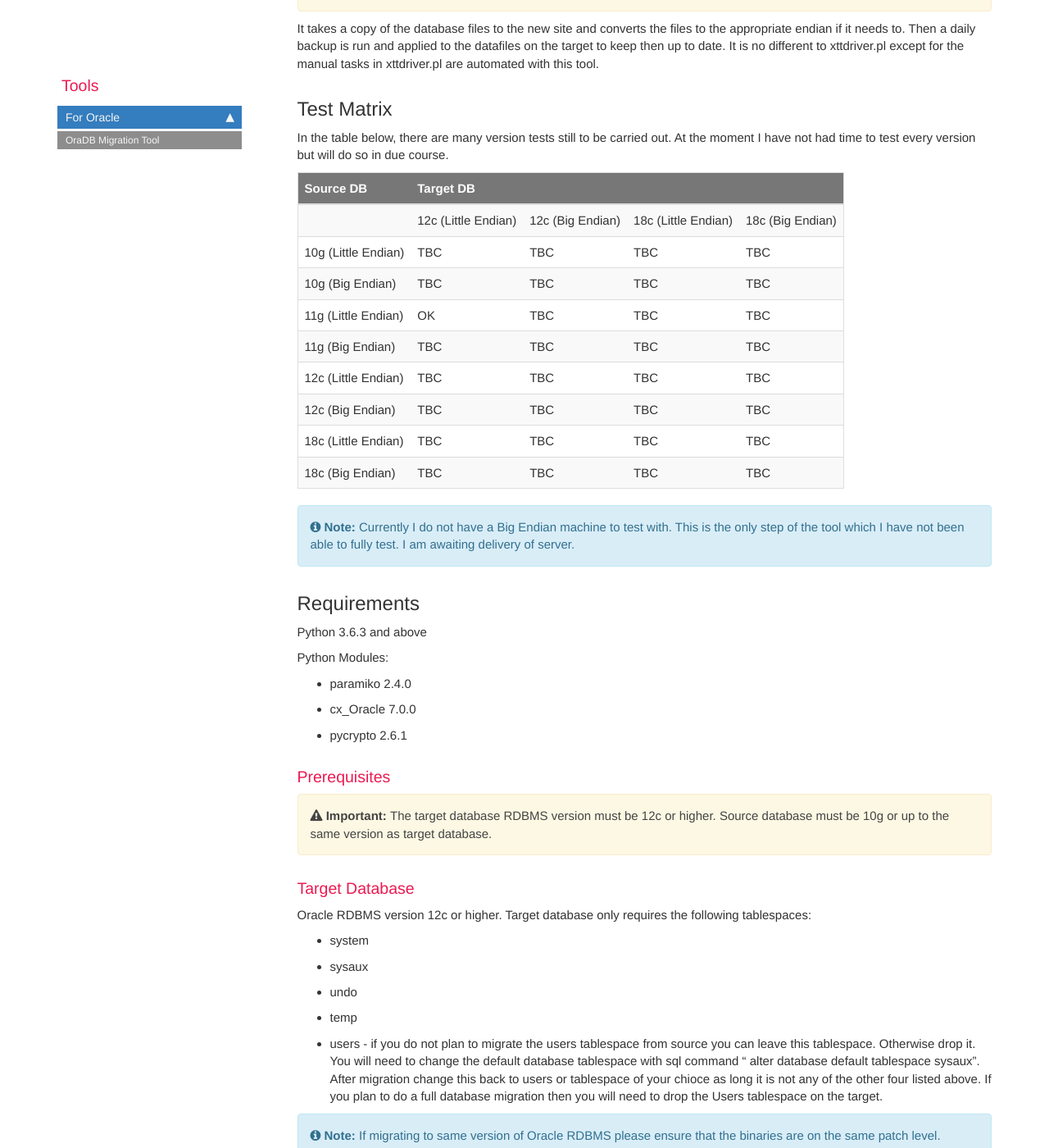
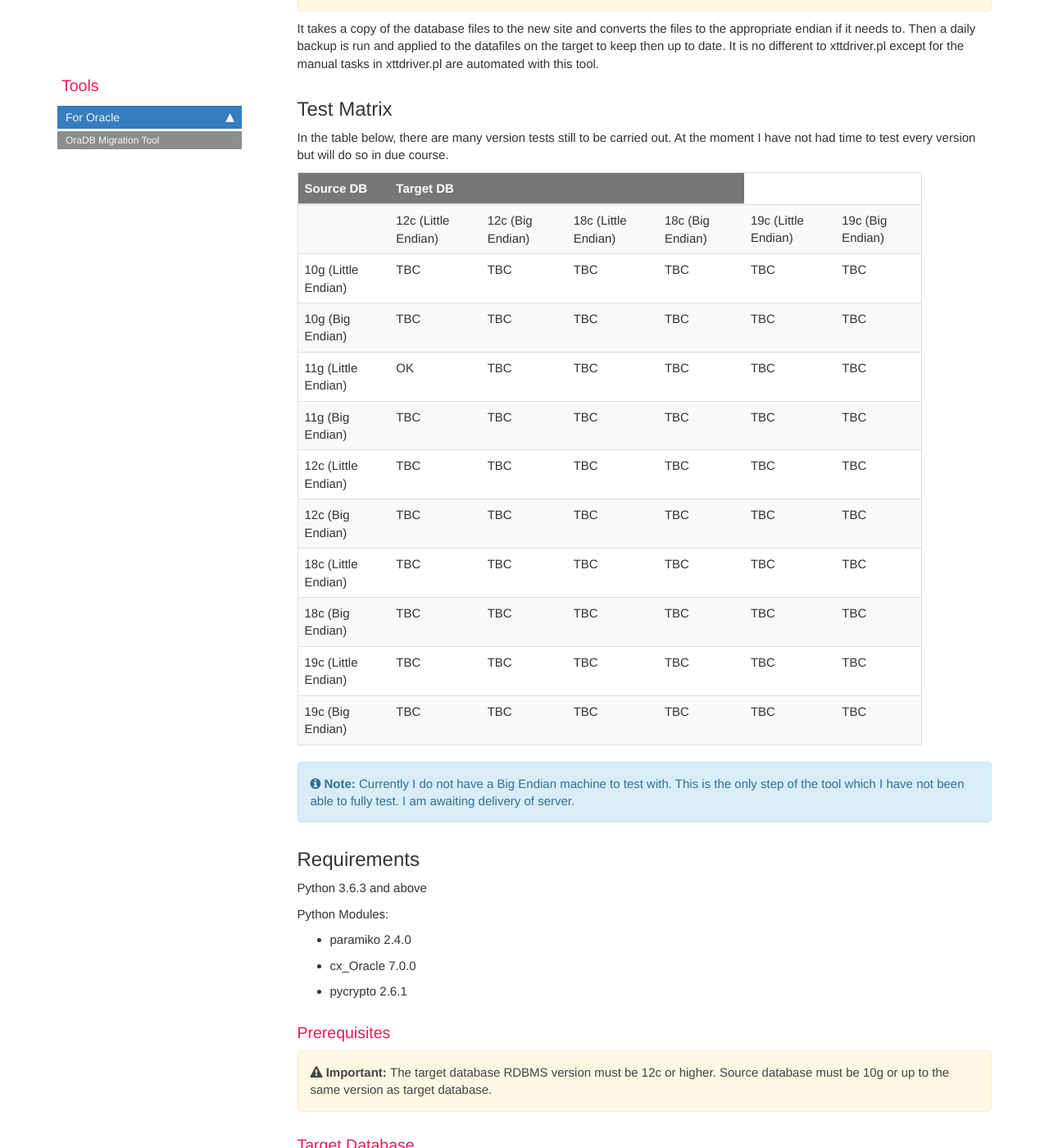
Before and after one commit to tcusano/tcusano.github.io, a Jekyll site: the page built from pages/mydoc/oracle_migration_tool.md, in a window 1280 px wide and 1400 px high, scrolled down 1302 px. Shown: the whole window at 82% size. Built offline with Jekyll 4.4.1, drawn with Linux system fonts in a browser that asks for light colours; comment, search, counter and statistics services are not loaded.

Commit message:
Update 3

```diff
--- a/pages/mydoc/oracle_migration_tool.md
+++ b/pages/mydoc/oracle_migration_tool.md
@@ -50,9 +50,13 @@
          <td>12c (Big Endian)</td>
          <td>18c (Little Endian)</td>
          <td>18c (Big Endian)</td>
+         <td>19c (Little Endian)</td>
+         <td>19c (Big Endian)</td>
       </tr>
       <tr>
          <td>10g (Little Endian)</td>
+         <td>TBC</td>
+         <td>TBC</td>
          <td>TBC</td>
          <td>TBC</td>
          <td>TBC</td>
@@ -64,6 +68,8 @@
          <td>TBC</td>
          <td>TBC</td>
          <td>TBC</td>
+         <td>TBC</td>
+         <td>TBC</td>
     </tr>
       <tr>
          <td>11g (Little Endian)</td>
@@ -71,9 +77,13 @@
          <td>TBC</td>
          <td>TBC</td>
          <td>TBC</td>
+         <td>TBC</td>
+         <td>TBC</td>
       </tr>
       <tr>
          <td>11g (Big Endian)</td>
+         <td>TBC</td>
+         <td>TBC</td>
          <td>TBC</td>
          <td>TBC</td>
          <td>TBC</td>
@@ -85,9 +95,13 @@
          <td>TBC</td>
          <td>TBC</td>
          <td>TBC</td>
+         <td>TBC</td>
+         <td>TBC</td>
       </tr>
       <tr>
          <td>12c (Big Endian)</td>
+         <td>TBC</td>
+         <td>TBC</td>
          <td>TBC</td>
          <td>TBC</td>
          <td>TBC</td>
@@ -99,9 +113,31 @@
          <td>TBC</td>
          <td>TBC</td>
          <td>TBC</td>
+         <td>TBC</td>
+         <td>TBC</td>
       </tr>
       <tr>
          <td>18c (Big Endian)</td>
+         <td>TBC</td>
+         <td>TBC</td>
+         <td>TBC</td>
+         <td>TBC</td>
+         <td>TBC</td>
+         <td>TBC</td>
+      </tr>
+      <tr>
+         <td>19c (Little Endian)</td>
+         <td>TBC</td>
+         <td>TBC</td>
+         <td>TBC</td>
+         <td>TBC</td>
+         <td>TBC</td>
+         <td>TBC</td>
+      </tr>
+      <tr>
+         <td>19c (Big Endian)</td>
+         <td>TBC</td>
+         <td>TBC</td>
          <td>TBC</td>
          <td>TBC</td>
          <td>TBC</td>
```
